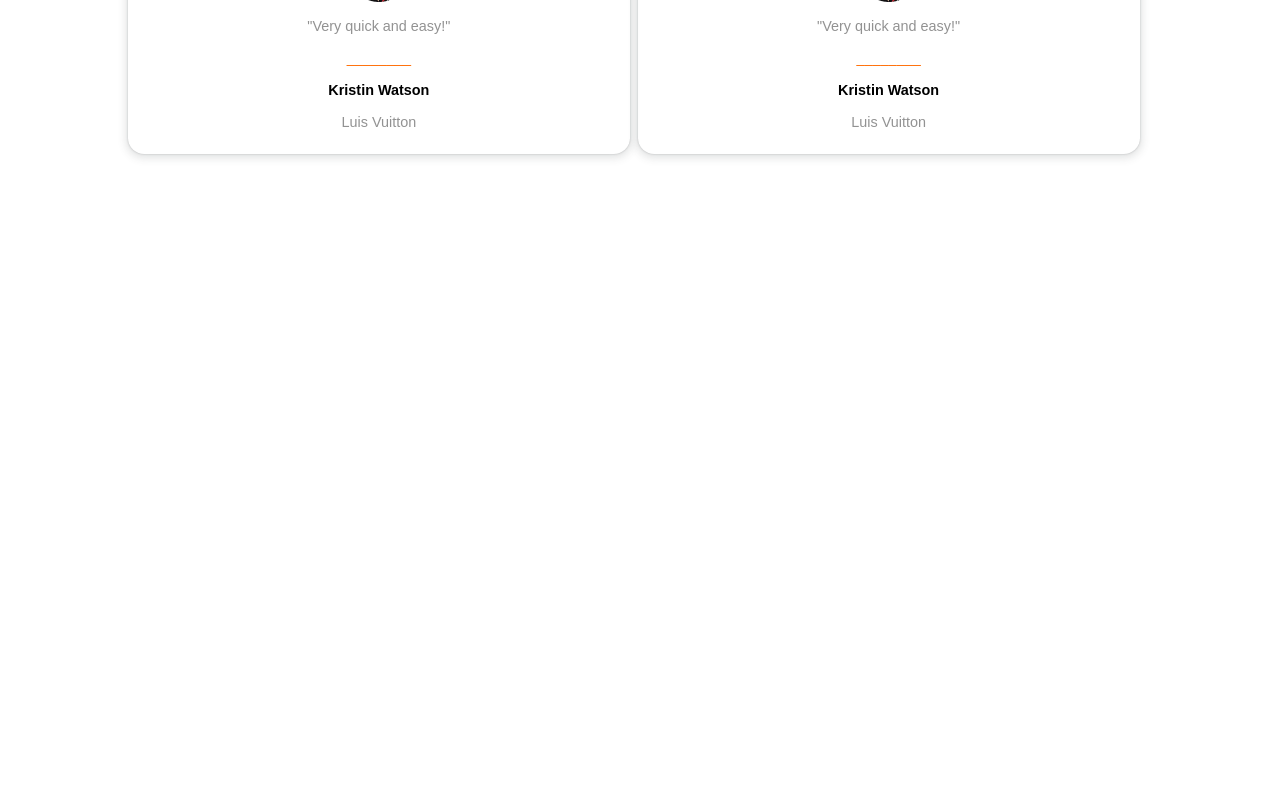
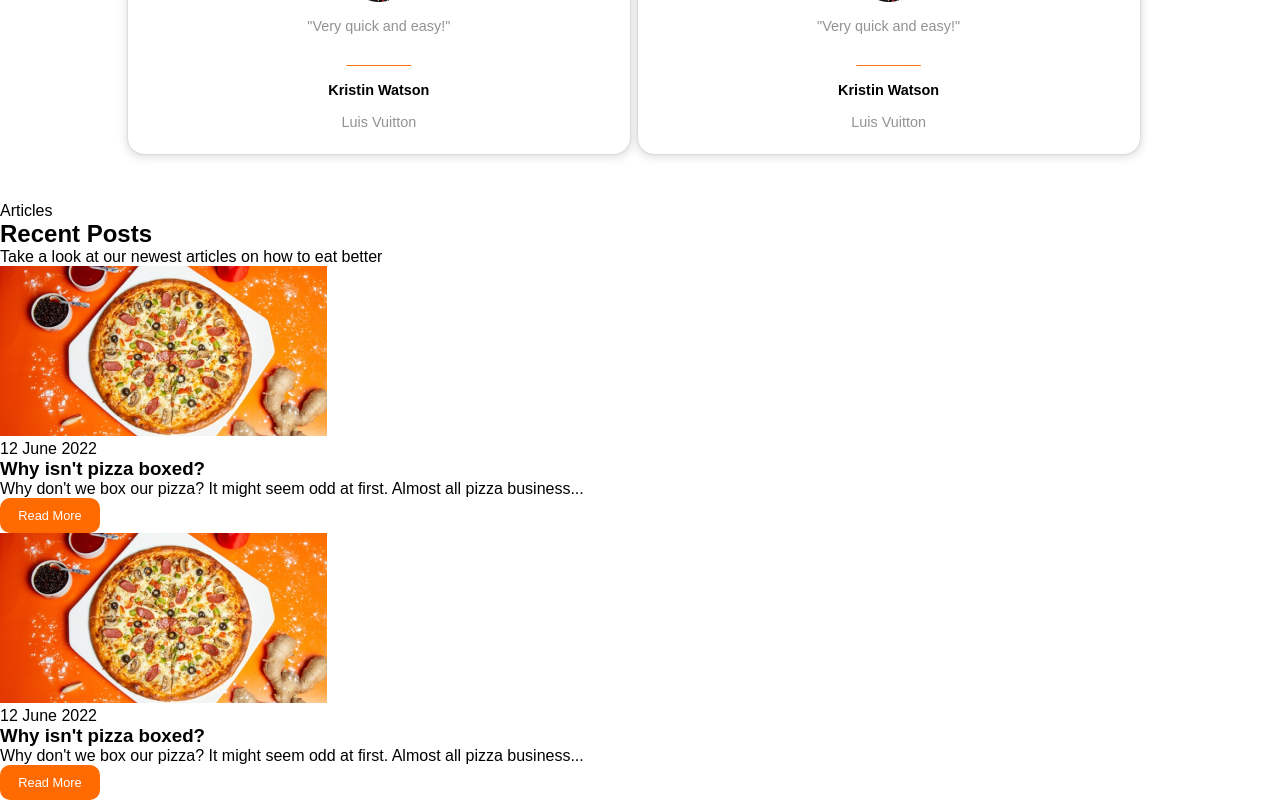
Before and after one commit to bandeira-de-melo/foodie-website, a React (Create React App) app: page / in a window 1280 px wide. Shown: the part 3532-4332 px from the top of the page. Before the commit the page ends 3734 px from the top, so only its background shows below. Built offline with nearby package versions, Linux system fonts and the light colour scheme.

Commit message:
Add ArticlesSections elements

```diff
--- a/src/App.tsx
+++ b/src/App.tsx
@@ -5,6 +5,7 @@ import OrderSection from "./components/OrderSection";
 import StepsSection from "./components/StepsSection";
 import MenuSection from "./components/MenuSection";
 import TestimonialsSection from "./components/TestimonialsSection";
+import Articles from "./components/ArtclesSections";
 
 
 function App() {
@@ -17,6 +18,7 @@ function App() {
       <StepsSection />
       <MenuSection />
       <TestimonialsSection />
+      <Articles />
     </div>
   );
 }
--- a/src/components/ArtclesSections.tsx
+++ b/src/components/ArtclesSections.tsx
@@ -1,12 +1,33 @@
 import React from 'react'
-
+import ButtonCTA from './ButtonCTA'
+import ImageArticle01 from '../assets/images/image-article-01.png'
 function Articles() {
   return (
     <div className="articles-section">
       <p> <span> Articles </span> </p>
       <h2>Recent <span> Posts</span> </h2>
+      <p>Take a look at our newest articles on how to eat better</p>
       <div className="article-section__container">
         <article className="article-section__card">
+          <div className="article-section__img">
+            <img src={ImageArticle01} alt="" />
+          </div>
+          <div className="article-section__content">
+            <p>12 June 2022</p>
+            <h3>Why isn't pizza boxed?</h3>
+            <p>Why don't we box our pizza? It might seem odd at first. Almost all pizza business...</p>
+            <ButtonCTA text="Read More"/>
+          </div>
+
+          <div className="article-section__img">
+            <img src={ImageArticle01} alt="" />
+          </div>
+          <div className="article-section__content">
+            <p>12 June 2022</p>
+            <h3>Why isn't pizza boxed?</h3>
+            <p>Why don't we box our pizza? It might seem odd at first. Almost all pizza business...</p>
+            <ButtonCTA text="Read More"/>
+          </div>
 
 
         </article>
@@ -14,3 +35,5 @@ function Articles() {
     </div>
   )
 }
+
+export default Articles
--- a/src/components/ButtonCTA.tsx
+++ b/src/components/ButtonCTA.tsx
@@ -1,4 +1,4 @@
-import React from 'react'
+
 import '../styles/buttoncta.css'
 
 function ButtonCTA(props:any) {
```
Also changed, not shown: src/assets/images/image-article-01.png (added).
